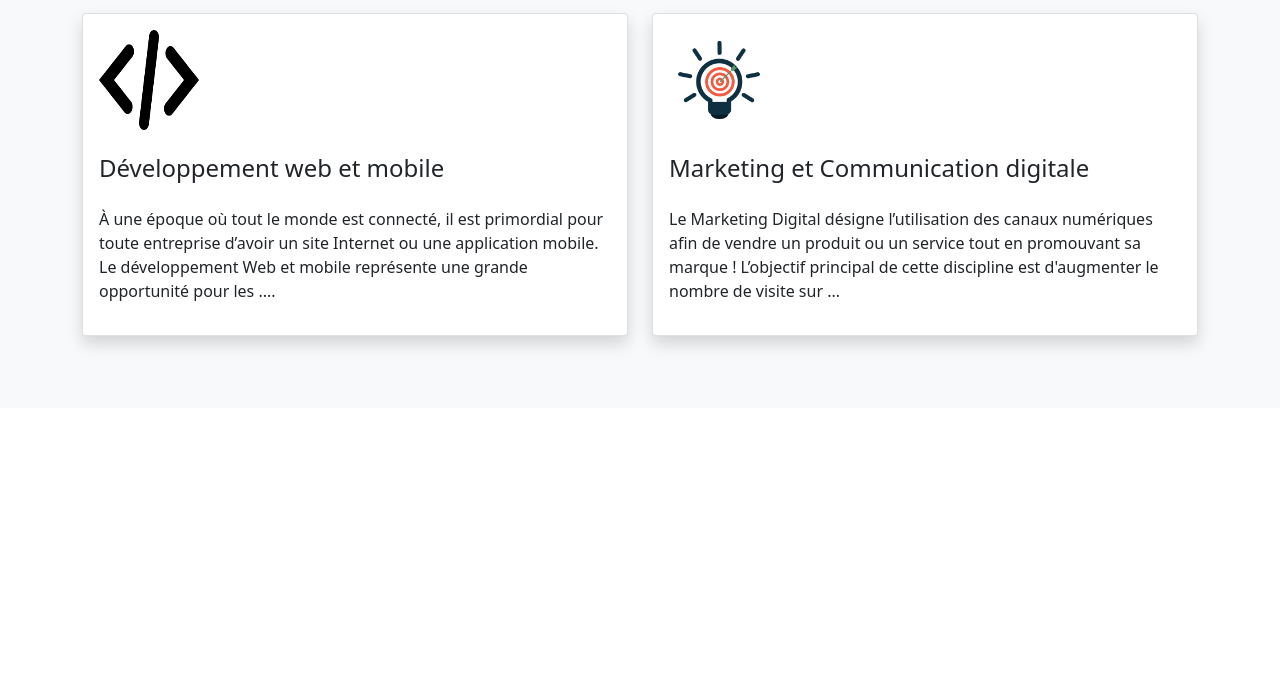
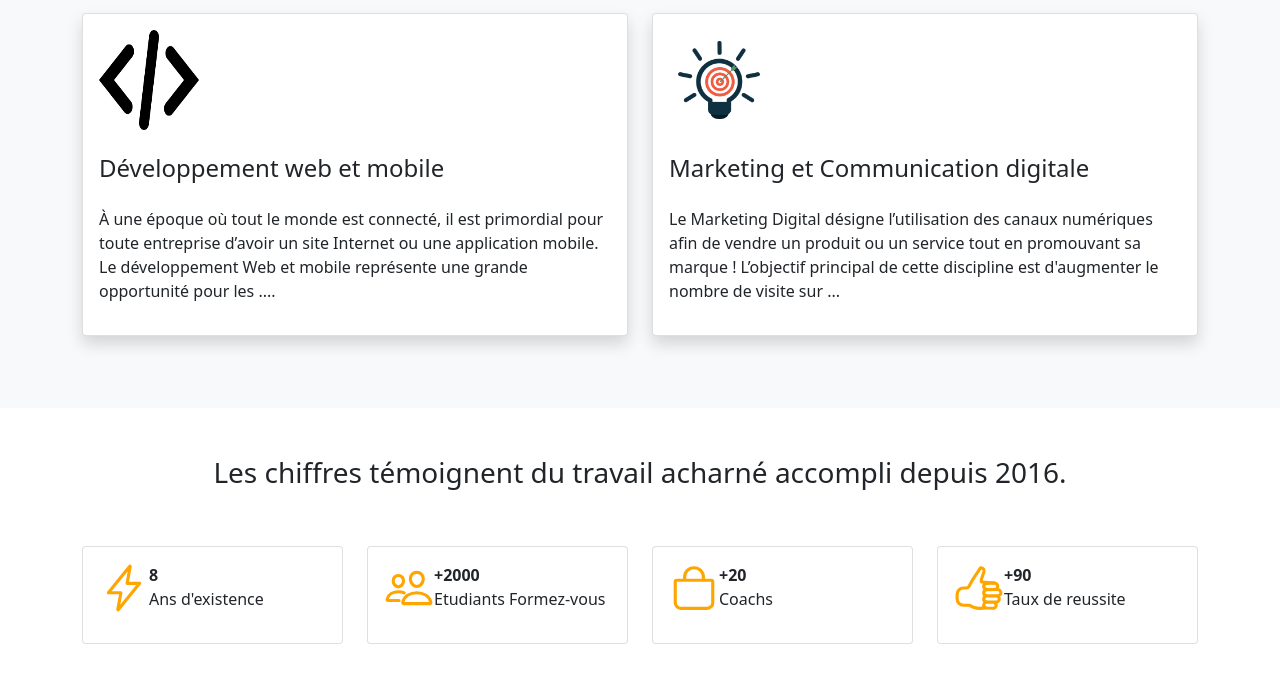
Before and after one commit to amadoudiarroudiallo/Tache_6, a plain HTML site: page index.html in a window 1280 px wide. Shown: the part 643-1326 px from the top of the page. Before the commit the page ends 1051 px from the top, so only its background shows below. Drawn offline with nearby package versions, Linux system fonts and the light colour scheme.

Commit message:
ajout de la troisiemes sections

```diff
--- a/index.html
+++ b/index.html
@@ -118,6 +118,55 @@
             </div>
         </div>
     </section>
+    <!--------------- section deux end ---------------->
+
+    <section class="sec3">
+        <div class="container py-5">
+            <div class="row text-center">
+                <div class="col-12">
+                    <h3>Les chiffres témoignent du travail acharné accompli depuis 2016.</h3>
+                </div>
+            </div>
+
+            <div class="row py-5">
+                <div class="col-12 col-md-3">
+                    <div class="card">
+                        <div class="card-body d-flex">
+                            <ion-icon name="flash-outline"></ion-icon>
+
+                            <P><strong>8</strong> <br>Ans d'existence</P>
+                        </div>
+                    </div>
+                </div>
+                <div class="col-12 col-md-3">
+                    <div class="card">
+                        <div class="card-body d-flex ml-2">
+                            <ion-icon name="people-outline"></ion-icon>
+                            <P><strong>+2000</strong> <br>Etudiants Formez-vous</P>
+                        </div>
+                    </div>
+                </div>
+                <div class="col-12 col-md-3">
+                    <div class="card">
+                        <div class="card-body d-flex">
+                            <ion-icon name="bag-outline"></ion-icon>
+                            <P><strong>+20</strong> <br>Coachs</P>
+                        </div>
+                    </div>
+                </div>
+                <div class="col-12 col-md-3 Ml-2">
+                    <div class="card">
+                        <div class="card-body d-flex ml-2">
+
+                            <ion-icon name="thumbs-up-outline"></ion-icon>
+                            <P><strong>+90</strong> <br>Taux de reussite</P>
+                        </div>
+                    </div>
+                </div>
+            </div>
+        </div>
+        </div>
+    </section>
 
 
 
@@ -130,7 +179,8 @@
 
 
 
-
+    <script type="module" src="https://unpkg.com/ionicons@7.1.0/dist/ionicons/ionicons.esm.js"></script>
+    <script nomodule src="https://unpkg.com/ionicons@7.1.0/dist/ionicons/ionicons.js"></script>
 
     <script src="https://cdn.jsdelivr.net/npm/@popperjs/core@2.9.2/dist/umd/popper.min.js"></script>
     <script src="https://cdn.jsdelivr.net/npm/bootstrap@5.0.2/dist/js/bootstrap.min.js"></script>
--- a/style.css
+++ b/style.css
@@ -64,7 +64,7 @@ span{
     height: 100px;
 }
 
-.card:hover{
+.sec2 .card:hover{
     cursor: pointer;
     overflow: hidden;
 }
@@ -77,5 +77,14 @@ span{
     text-align: center;
     justify-content: center;
     margin-left: 30%;
+}
 
+ion-icon{
+    color: orange;
+    width: 50px;
+    height: 50px;
 }
+
+.card{
+    justify-content: space-around;
+}
```
